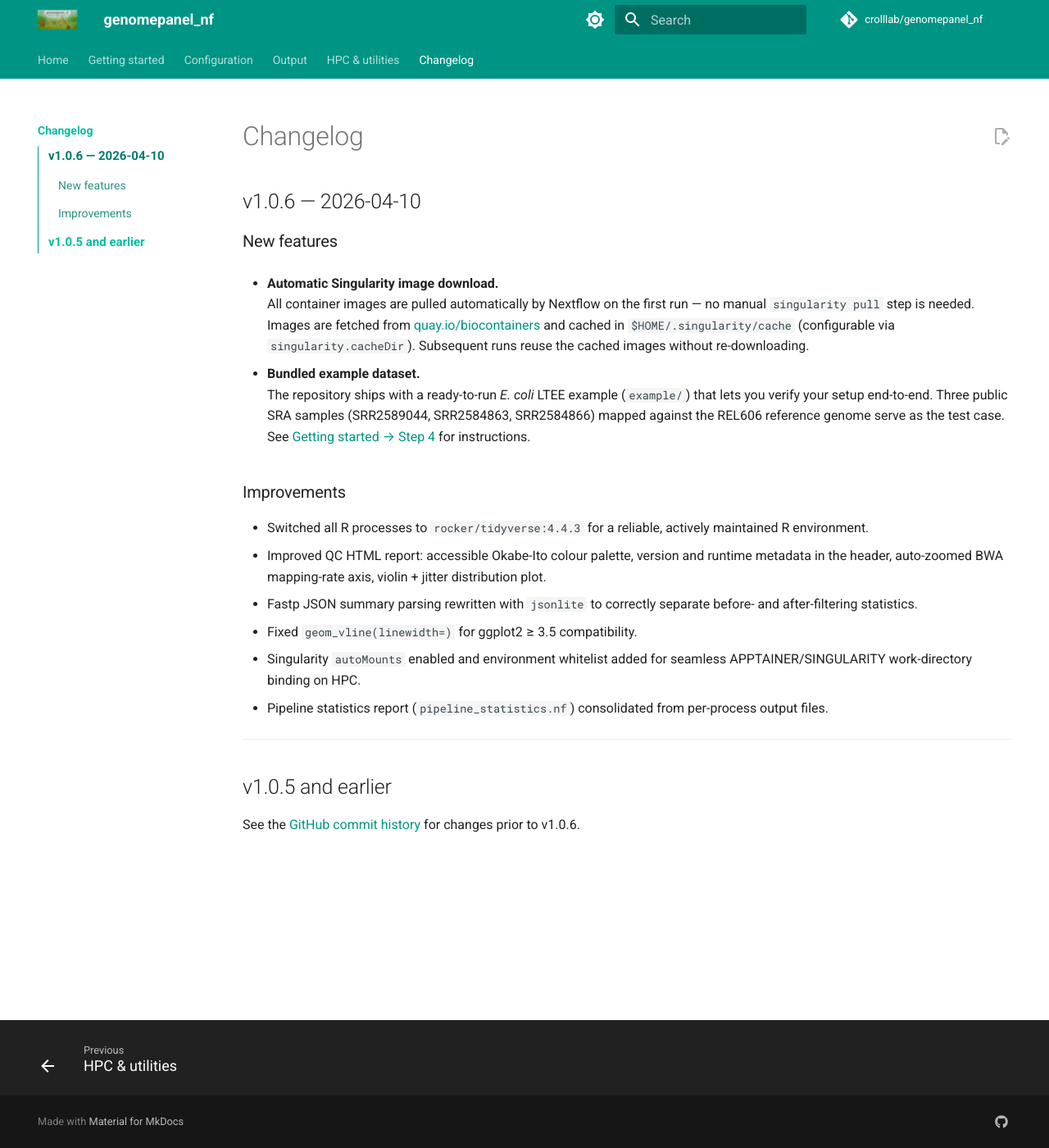
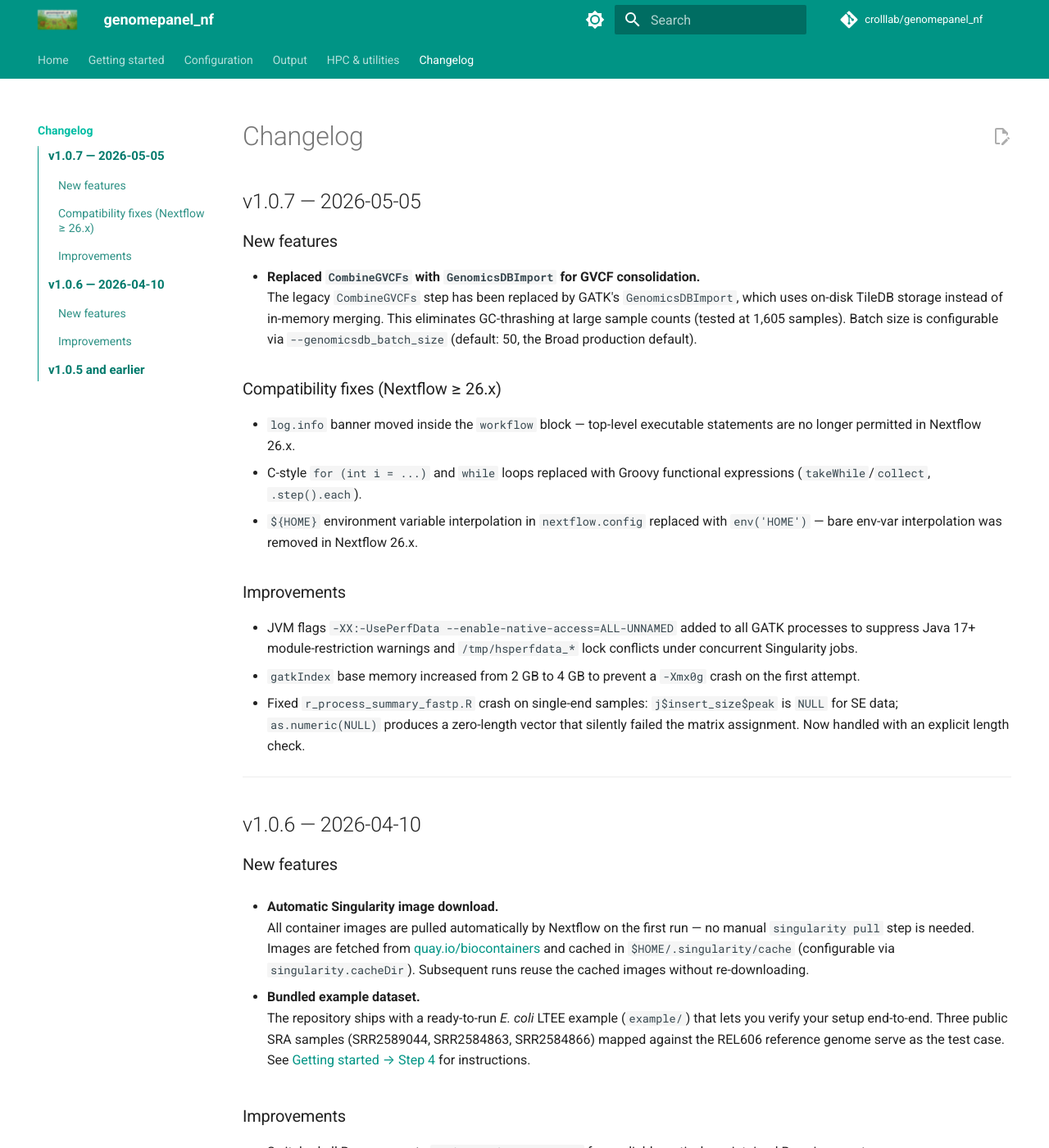
Before and after one commit to crolllab/genomepanel_nf, an MkDocs documentation site: the page built from docs/changelog.md, in a window 1280 px wide and 1400 px high. Shown: the whole window at 82% size. Built offline with MkDocs 1.6.1 and Material for MkDocs 9.7.7, drawn with Linux system fonts in a browser that asks for light colours; comment, search, counter and statistics services are not loaded; the version menu is left out.

Commit message:
Release v1.0.7

```diff
--- a/docs/changelog.md
+++ b/docs/changelog.md
@@ -1,4 +1,25 @@
 # Changelog
+
+## v1.0.7 — 2026-05-05
+
+### New features
+
+- **Replaced `CombineGVCFs` with `GenomicsDBImport` for GVCF consolidation.**
+  The legacy `CombineGVCFs` step has been replaced by GATK's `GenomicsDBImport`, which uses on-disk TileDB storage instead of in-memory merging. This eliminates GC-thrashing at large sample counts (tested at 1,605 samples). Batch size is configurable via `--genomicsdb_batch_size` (default: 50, the Broad production default).
+
+### Compatibility fixes (Nextflow ≥ 26.x)
+
+- `log.info` banner moved inside the `workflow` block — top-level executable statements are no longer permitted in Nextflow 26.x.
+- C-style `for (int i = ...)` and `while` loops replaced with Groovy functional expressions (`takeWhile`/`collect`, `.step().each`).
+- `${HOME}` environment variable interpolation in `nextflow.config` replaced with `env('HOME')` — bare env-var interpolation was removed in Nextflow 26.x.
+
+### Improvements
+
+- JVM flags `-XX:-UsePerfData --enable-native-access=ALL-UNNAMED` added to all GATK processes to suppress Java 17+ module-restriction warnings and `/tmp/hsperfdata_*` lock conflicts under concurrent Singularity jobs.
+- `gatkIndex` base memory increased from 2 GB to 4 GB to prevent a `-Xmx0g` crash on the first attempt.
+- Fixed `r_process_summary_fastp.R` crash on single-end samples: `j$insert_size$peak` is `NULL` for SE data; `as.numeric(NULL)` produces a zero-length vector that silently failed the matrix assignment. Now handled with an explicit length check.
+
+---
 
 ## v1.0.6 — 2026-04-10
 
```
Also changed, not shown: 2 other files.
